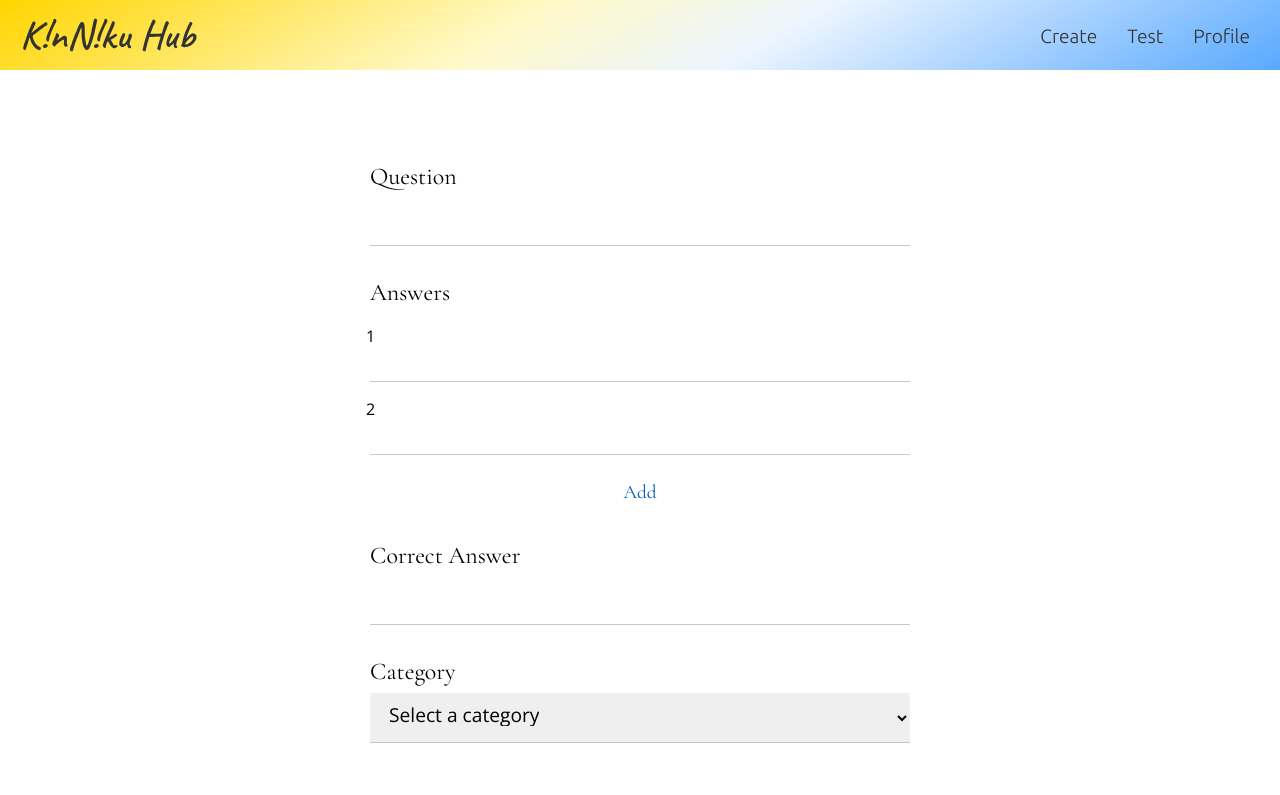
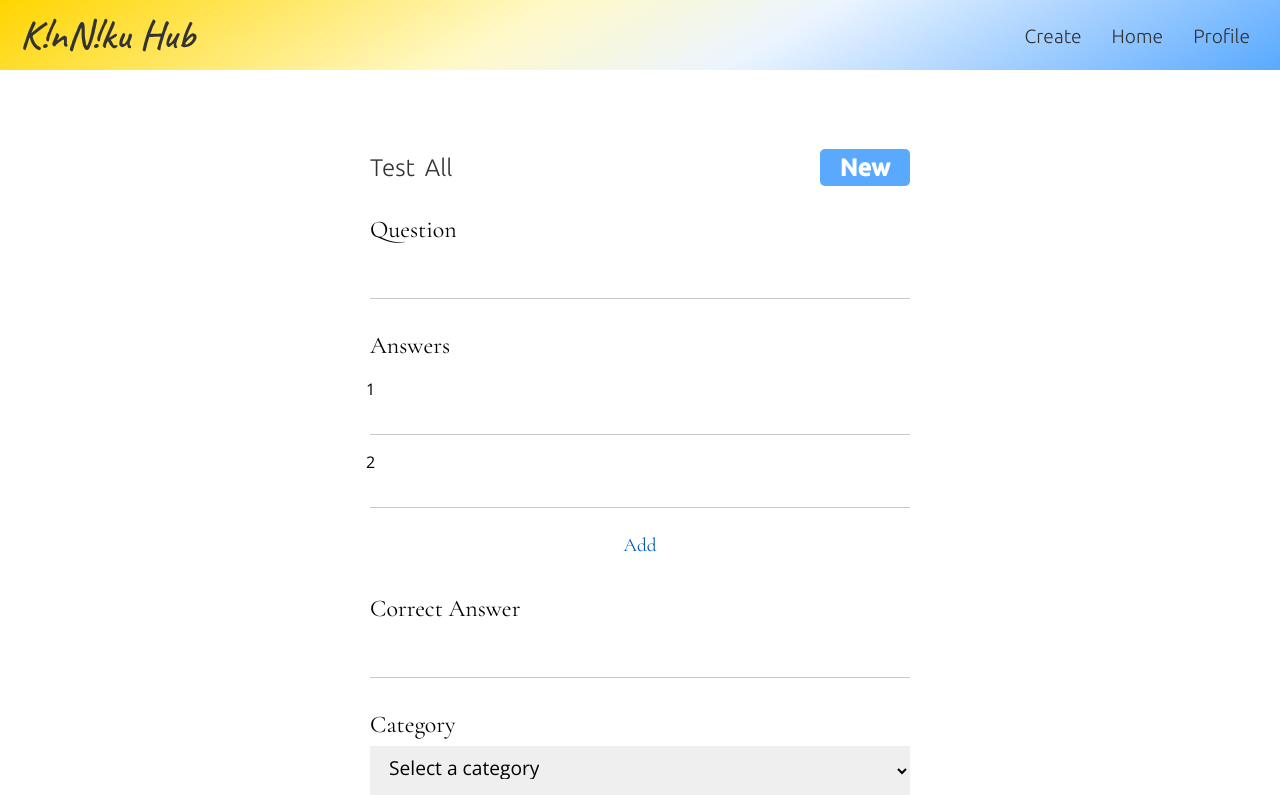
Before and after one commit to mtake986/kinniku-hub, a React (Create React App) app: page /kinniku-quiz/new in a window 1280 px wide. Shown: the top 795 px of the page. Built offline with nearby package versions, Linux system fonts and the light colour scheme; no server answers.

Commit message:
some refactoring, create a nav bar shown in all quiz-related pqges.

```diff
--- a/src/App.js
+++ b/src/App.js
@@ -4,7 +4,7 @@ import { BrowserRouter, Routes, Route } from 'react-router-dom';
 // Import files existing in this project
 import './styles/Style.css';
 import './styles/quiz.css';
-import Quiz from "./components/Quiz";
+import Test from "./components/Test";
 import Home from "./components/Home";
 // import About from "./components/About";
 import ErrorPage from "./components/ErrorPage";
@@ -26,10 +26,10 @@ function App() {
         <Routes>
           <Route path="/" element={<Home />}/>
           {/* <Route path="about" element={<About />}/> */}
-          <Route path="kinniku-quiz" element={<QuizHome />}>
-            <Route path="home" element={<AllQuizzes />} />
+          <Route path="kinniku-quiz/" element={<QuizHome />}>
             <Route path="new" element={<FormikNewQuiz />} />
-            <Route path="quiz" element={<Quiz />} />
+            <Route path="test" element={<Test />} />
+            <Route path="all-quizzes" element={<AllQuizzes />} />
           </Route>
           <Route path="profile/:userId" element={<Profile />}/>
           <Route path="*" element={<ErrorPage />}/>
--- a/src/components/Header.jsx
+++ b/src/components/Header.jsx
@@ -12,7 +12,7 @@ const Header = () => {
         {/* instead of <a href="/"> */}
         {/* <Link to="/">Home</Link> */}
         <Link to="/kinniku-quiz/new">Create</Link>
-        <Link to="/kinniku-quiz/home">Test</Link>
+        <Link to="/kinniku-quiz/home">Home</Link>
         <Link to="/profile">Profile</Link>
       </nav>
     </div>
--- a/src/components/QuizHome.jsx
+++ b/src/components/QuizHome.jsx
@@ -3,13 +3,16 @@ import { Link, Outlet } from 'react-router-dom';
 
 const QuizHome = () => {
   return (
-    <div className="quizHome">
-      {/* <nav className="quizHomeNav">
-        <Link to="/kinniku-quiz/new">New</Link>{"   |   "}
-        <Link to="/kinniku-quiz/quiz">Quiz</Link>{"   |   "}
-        <Link to="/kinniku-quiz/all-quizzes">All Quizzes</Link>
-      </nav> */}
-      {/* <Link to="/kinniku-quiz/quiz">Quiz</Link> */}
+    <div id="quizHome">
+      <nav className="nav">
+        <div className="left">
+          <Link to="/kinniku-quiz/test">Test</Link>
+          <Link to="/kinniku-quiz/all-quizzes">All</Link>
+        </div>
+        <div className="right">
+          <Link to="/kinniku-quiz/new">New</Link>
+        </div>
+      </nav>
       <Outlet />
     </div>
 
--- a/src/components/QuizResultWindow.jsx
+++ b/src/components/QuizResultWindow.jsx
@@ -1,14 +1,13 @@
 
 import Loading from 'react-simple-loading';
-import { riEditBoxLine, riDeleteBinLine } from '../icons/icons'
-import { handleQuizEdit, handleQuizDelete } from '../hooks/quizCRUD'
 import { biCircle, biPlus } from '../icons/icons'
 
 const QuizResultWindow = ({usersCorrectAnswers, points, quizzes}) => {
   return (
     <div className="quizResultWindow">
-      {usersCorrectAnswers}
-      <h3 className="quizResutlText">You aced {points} out of {quizzes.length} ({Math.round(points/quizzes.length*10000) / 100}%).</h3>
+      <h3 className="quizResutlText">
+        You aced {points} out of {quizzes.length}.
+      </h3>
       {quizzes.length === 0 ? <Loading color={"#005bbb"} /> : ""}
       {quizzes.map((quiz, quizIndex) => (
         <div className="eachQuizContainer" key={quiz.id}>
--- a/src/styles/Header.css
+++ b/src/styles/Header.css
@@ -33,8 +33,8 @@
 
 #appHeader #appNav a:hover {
   background: rgba(255, 255, 255, 0.1);
-  -webkit-box-shadow: 1px 1px 1px 0 rgba(31, 38, 135, 0.37);
-          box-shadow: 1px 1px 1px 0 rgba(31, 38, 135, 0.37);
+  -webkit-box-shadow: 1px 1px 1px 0 #005bbb;
+          box-shadow: 1px 1px 1px 0 #005bbb;
   backdrop-filter: blur(15px);
   -webkit-backdrop-filter: blur(15px);
   border-radius: 3px;
--- a/src/styles/Header.scss
+++ b/src/styles/Header.scss
@@ -32,7 +32,7 @@
       }
       &:hover {
         background: rgba( 255, 255, 255, 0.1 );
-        box-shadow: 1px 1px 1px 0 rgba( 31, 38, 135, 0.37 );
+        box-shadow: 1px 1px 1px 0 $colorAccent1;
         backdrop-filter: blur( 15px );
         -webkit-backdrop-filter: blur( 15px );
         border-radius: 3px;
--- a/src/styles/Variables.scss
+++ b/src/styles/Variables.scss
@@ -1,5 +1,6 @@
 // ========== Colors ==========
-$color-text: #333;
+$colorTextPrimary: #333;
+$colorTextSecond: #fff;
 $colorAccent1: #005bbb;
 $colorAccent1Light: #59a9ff;
 $colorAccent1Lighter: #ecf5ff;
--- a/src/styles/quiz.css
+++ b/src/styles/quiz.css
@@ -1,5 +1,38 @@
-.quizHomeNav {
-  margin: 30px 0 50px;
+#quizHome .nav {
+  margin: 20px 0;
+  display: -webkit-box;
+  display: -ms-flexbox;
+  display: flex;
+  -webkit-box-pack: justify;
+      -ms-flex-pack: justify;
+          justify-content: space-between;
+  -webkit-box-align: center;
+      -ms-flex-align: center;
+          align-items: center;
+  font-size: 1.5rem;
+}
+
+#quizHome .nav .left a {
+  margin-right: 10px;
+}
+
+#quizHome .nav .left a:hover {
+  opacity: .5;
+}
+
+#quizHome .nav .right a {
+  background: #59a9ff;
+  color: white;
+  font-weight: bold;
+  padding: 5px 20px;
+  border-radius: 5px;
+  -webkit-transition: .3s;
+  transition: .3s;
+}
+
+#quizHome .nav .right a:hover {
+  -webkit-box-shadow: 0px 3px 5px 0 #59a9ff;
+          box-shadow: 0px 3px 5px 0 #59a9ff;
 }
 
 .quizContainer {
@@ -263,24 +296,30 @@
   gap: 10px;
 }
 
-.allQuizzes .eachQuizContainer div.icons .biCircle, .allQuizzes .eachQuizContainer div.icons .riEditBoxLine {
+.allQuizzes .eachQuizContainer div.icons i.riEditBoxLine {
   color: #005bbb;
   font-size: 1.2rem;
-  height: 20px;
+  -webkit-transition: .3s;
+  transition: .3s;
+  cursor: pointer;
 }
 
-.allQuizzes .eachQuizContainer div.icons .biPlus, .allQuizzes .eachQuizContainer div.icons .riDeleteBinLine {
-  -webkit-transform: rotate(225deg) translate(-2px, -2px);
-          transform: rotate(225deg) translate(-2px, -2px);
-  font-size: 1.5rem;
-  height: 20px;
-  color: red;
+.allQuizzes .eachQuizContainer div.icons i.riEditBoxLine:hover {
+  opacity: .5;
 }
 
-.allQuizzes .eachQuizContainer div.icons .riDeleteBinLine {
+.allQuizzes .eachQuizContainer div.icons i.riDeleteBinLine {
+  color: red;
+  font-size: 1.2rem;
   -webkit-transform: none;
           transform: none;
-  font-size: 1.2rem;
+  -webkit-transition: .3s;
+  transition: .3s;
+  cursor: pointer;
+}
+
+.allQuizzes .eachQuizContainer div.icons i.riDeleteBinLine:hover {
+  opacity: .5;
 }
 
 .quizResultWindow {
@@ -292,6 +331,11 @@
   text-align: center;
   font-size: 1.8rem;
   margin-bottom: 30px;
+}
+
+.quizResultWindow .quizResutlText span {
+  font-size: 1rem;
+  font-weight: bold;
 }
 
 .quizResultWindow .eachQuizContainer {
--- a/src/styles/quiz.scss
+++ b/src/styles/quiz.scss
@@ -1,7 +1,34 @@
 @import './Variables.scss';
 
-.quizHomeNav {
-  margin: 30px 0 50px;
+#quizHome {
+  .nav {
+    margin: 20px 0;
+    display: flex;
+    justify-content: space-between;
+    align-items: center;
+    font-size: $fzMedium;
+    .left {
+      a {
+        margin-right: 10px;
+        &:hover {
+          opacity: .5;
+        }
+      }
+    }
+    .right {
+      a {
+        background: $colorAccent1Light;
+        color: white;
+        font-weight: bold;
+        padding: 5px 20px;
+        border-radius: 5px;
+        transition: .3s;
+        &:hover {
+          box-shadow: 0px 3px 5px 0 $colorAccent1Light;
+        }
+      }
+    }
+  }
 }
 
 .quizContainer {
@@ -191,20 +218,24 @@
     div.icons {
       display: flex;
       gap: 10px;
-      .biCircle, .riEditBoxLine {
+      i.riEditBoxLine {
         color: $colorAccent1;
         font-size: $fzSmall;
-        height: 20px;
+        transition: .3s;
+        cursor: pointer;
+        &:hover {
+          opacity: .5;
+        }
       }
-      .biPlus, .riDeleteBinLine {
-        transform: rotate(225deg) translate(-2px, -2px);
-        font-size: $fzMedium;
-        height: 20px;
-        color: red;
-      }
-      .riDeleteBinLine {
+      i.riDeleteBinLine {
+        color: $colorGoodBtn;
+        font-size: $fzSmall;
         transform: none;
-        font-size: $fzSmall;
+        transition: .3s;
+        cursor: pointer;
+        &:hover {
+          opacity: .5;
+        }
       }
     }
   }
@@ -217,6 +248,10 @@
     text-align: center;
     font-size: $fzMMedium;
     margin-bottom: 30px;
+    span {
+      font-size: $fzSSmall;
+      font-weight: bold;
+    }
   }
   .eachQuizContainer {
     display: flex;
```
Also changed, not shown: src/components/AllQuizzes.jsx (+7 -4 lines), src/components/Test.jsx (renamed from src/components/Quiz.jsx, +3 -4 lines), 2 other files (tests, documents, lock files or other folders).
